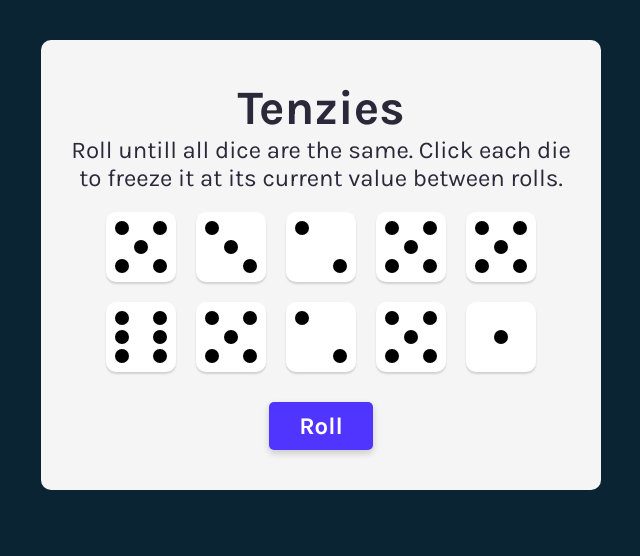
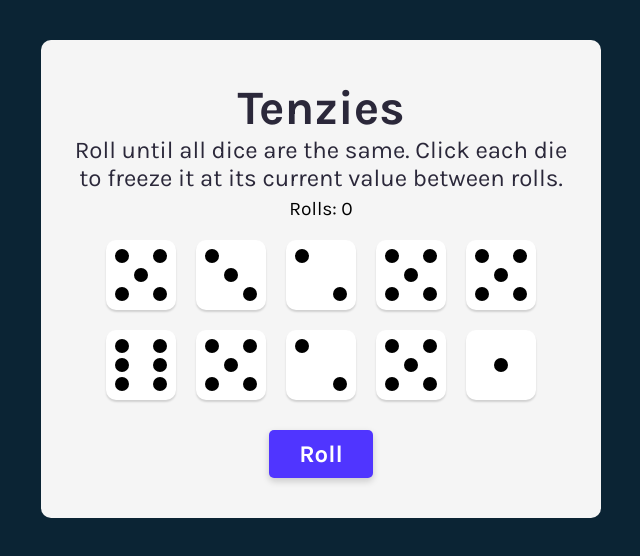
Before and after one commit to robsassack/tenzies, a React (Vite) app: page / in a window 1280 px wide. Shown: the top 556 px of the page, without its empty margins (319-959 px from the left). Built offline with nearby package versions, Linux system fonts and the light colour scheme.

Commit message:
Added number of rolls

```diff
--- a/src/App.css
+++ b/src/App.css
@@ -37,6 +37,11 @@ main {
   color: #2B283A;
   text-align: center;
   max-width: 500px;
+}
+
+.stats {
+  font-size: 1.2em;
+  margin-top: 5px;
 }
 
 .dice-container {
--- a/src/App.jsx
+++ b/src/App.jsx
@@ -7,6 +7,7 @@ import "./App.css";
 function App() {
   const [dice, setDice] = React.useState(allNewDice());
   const [tenzies, setTenzies] = React.useState(false);
+  const [rolls, setRolls] = React.useState(0);
 
   React.useEffect(() => {
     const allHeld = dice.every((die) => die.isHeld);
@@ -34,12 +35,14 @@ function App() {
 
   function rollDice() {
     if (!tenzies) {
+      setRolls((prevRolls) => prevRolls + 1);
       setDice((prevDice) =>
         prevDice.map((die) => {
           return die.isHeld ? die : generateNewDie();
         })
       );
     } else {
+      setRolls(0);
       setTenzies(false);
       setDice(allNewDice());
     }
@@ -62,9 +65,11 @@ function App() {
       {tenzies && <Confetti />}
       <h1 className='title'>Tenzies</h1>
       <p className='instructions'>
-        Roll untill all dice are the same. Click each die to freeze it at its
-        current value between rolls.
+        Roll until all dice are the same. Click each die to freeze it at its current value between rolls.
       </p>
+      <div className="stats">
+        <p>Rolls: {rolls}</p>
+      </div>
       <div className='dice-container'>{diceElements}</div>
       <button className='roll-button' onClick={rollDice}>
         {tenzies ? "Play Again" : "Roll"}
```
